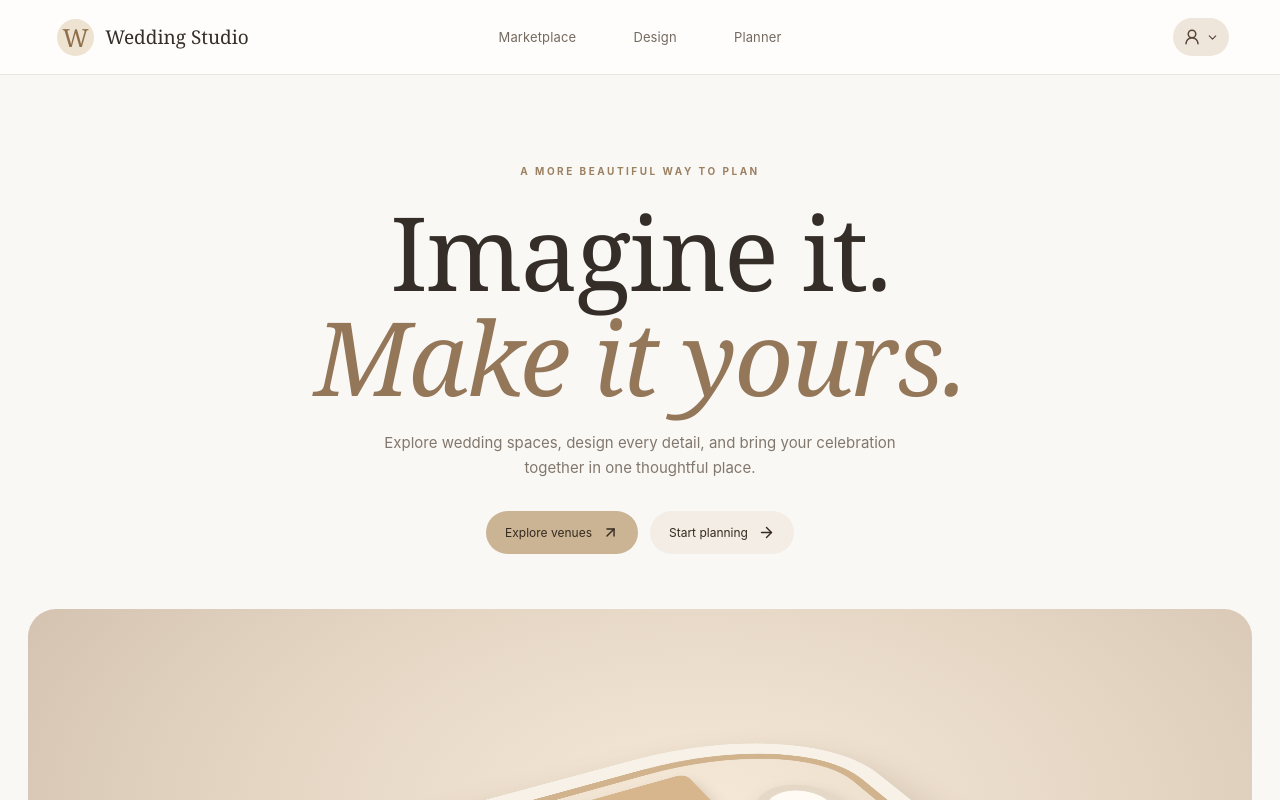
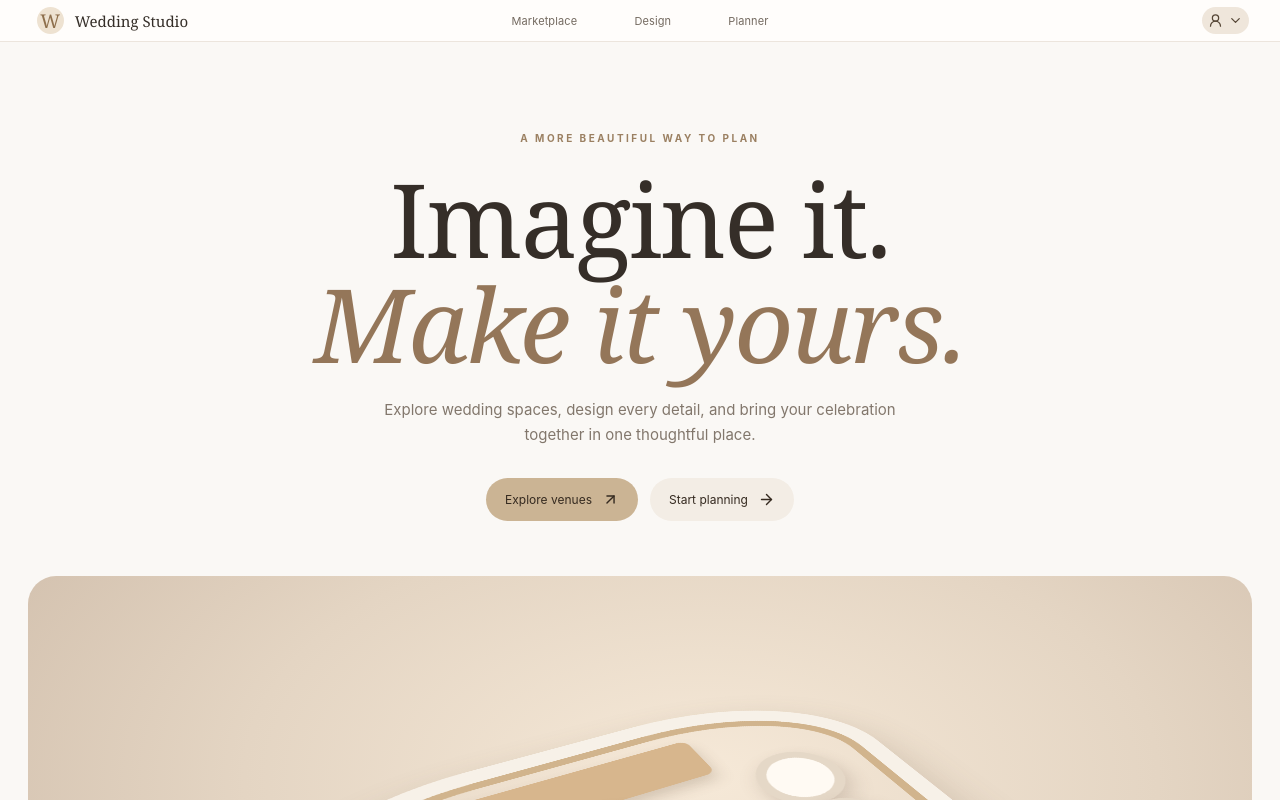
Before and after one commit to noobcoder742/paypal-hackathon, a React (Vite) app: page / in a window 1280 px wide. Shown: the top 800 px of the page. Built offline with nearby package versions, Linux system fonts and the light colour scheme.

Commit message:
Halve global navigation height and maximize studio viewport with compact sidebar controls

```diff
--- a/src/style.css
+++ b/src/style.css
@@ -397,3 +397,30 @@ header{height:76px;padding:0 30px;background:linear-gradient(110deg,#fff 0%,#fbf
 @media(max-width:1000px){.luxury-hero,.luxury-venue-hero{grid-template-columns:1fr 1fr;gap:35px}.luxury-details,.luxury-booking{gap:40px}.platform-links-centered{gap:20px}}
 @media(max-width:850px){.platform-nav{grid-template-columns:1fr auto}.platform-links-centered{display:none}.luxury-hero,.luxury-venue-hero,.luxury-details,.luxury-booking{grid-template-columns:1fr}.luxury-hero{min-height:0}.luxury-venue-hero{min-height:0}.luxury-venue-photo{height:420px}.luxury-product-info{padding:35px 0}.luxury-related-grid{grid-template-columns:repeat(2,minmax(0,1fr))}.luxury-story{padding:85px 15px}}
 @media(max-width:550px){.luxury-breadcrumb{padding:15px 0 25px}.luxury-breadcrumb span{font-size:8px}.luxury-product-info h1,.luxury-venue-heading h1{font-size:39px}.luxury-related-grid{grid-template-columns:1fr 1fr;gap:13px}.luxury-booking-form{padding:20px}.luxury-collection-tabs{flex-wrap:wrap}.luxury-main-image{aspect-ratio:4/5}}
+
+/* Compact editor: maximize canvas and keep actions contextual */
+.platform-nav{height:42px;min-height:42px;padding-left:clamp(12px,2.4vw,34px);padding-right:clamp(12px,2.4vw,34px)}
+.platform-logo span{width:27px;height:27px;font-size:19px}
+.platform-logo strong{font-size:15px}
+.platform-links-centered button{font-size:11px;padding:5px 3px}
+.platform-nav-right .account-trigger{padding:6px}
+.platform-nav-right .account-trigger svg{width:15px;height:15px}
+.account-popover{top:34px}
+.embedded-studio{height:calc(100dvh - 42px);min-height:500px}
+.embedded-studio .app{height:100%;min-height:500px}
+.embedded-studio .app>.body{flex:1;min-height:0;padding:10px 12px 10px;gap:12px}
+.embedded-studio .viewer{min-height:0;position:relative}
+.embedded-studio .canvas-wrap{flex:1;min-height:300px;border-radius:20px}
+.studio-mode-tabs.studio-mode-overlay{position:absolute;top:17px;left:75px;z-index:8;padding:0;background:#ffffff29;backdrop-filter:blur(12px);border:1px solid #ffffff45;border-radius:999px;gap:2px}
+.studio-mode-tabs.studio-mode-overlay button{padding:8px 13px;font-size:11px;background:transparent;color:#fff}
+.studio-mode-tabs.studio-mode-overlay button.active{background:#e1cdb0;color:#3e3024}
+.studio-sidebar-heading{padding:18px 18px 11px;display:flex;flex-direction:column;align-items:center;gap:12px;border-bottom:1px solid #eee6dd}
+.studio-sidebar-heading h1{font-family:Georgia,serif;font-size:21px;line-height:1.2;font-weight:400;color:#42352b;text-align:center;margin:0}
+.studio-quick-actions{display:flex;align-items:center;justify-content:center;gap:9px;width:100%}
+.studio-quick-actions button{display:inline-flex;align-items:center;justify-content:center;gap:6px;border:0;border-radius:999px;background:#f0e9e0;color:#665649;padding:9px 12px;font-size:11px;min-height:34px}
+.studio-quick-actions button:disabled{opacity:.35;cursor:not-allowed}
+.studio-quick-actions .studio-save-action{background:#cdb89a;color:#382c20;padding:9px 20px}
+.embedded-studio .side-tabs{padding-top:10px}
+.embedded-studio .bottom-note{padding:8px 9px;font-size:10px}
+@media(max-width:850px){.embedded-studio{height:auto;min-height:0}.embedded-studio .app{height:auto;min-height:0}.embedded-studio .app>.body{flex-direction:column}.embedded-studio .viewer{min-height:550px}.studio-mode-tabs.studio-mode-overlay{top:15px;left:66px}.studio-sidebar-heading{padding:15px}}
+@media(max-width:550px){.platform-nav{height:44px;min-height:44px}.platform-logo strong{font-size:13px}.embedded-studio .viewer{min-height:470px}.studio-mode-tabs.studio-mode-overlay{top:57px;left:12px}.studio-mode-tabs.studio-mode-overlay button{padding:7px 10px}}
```
